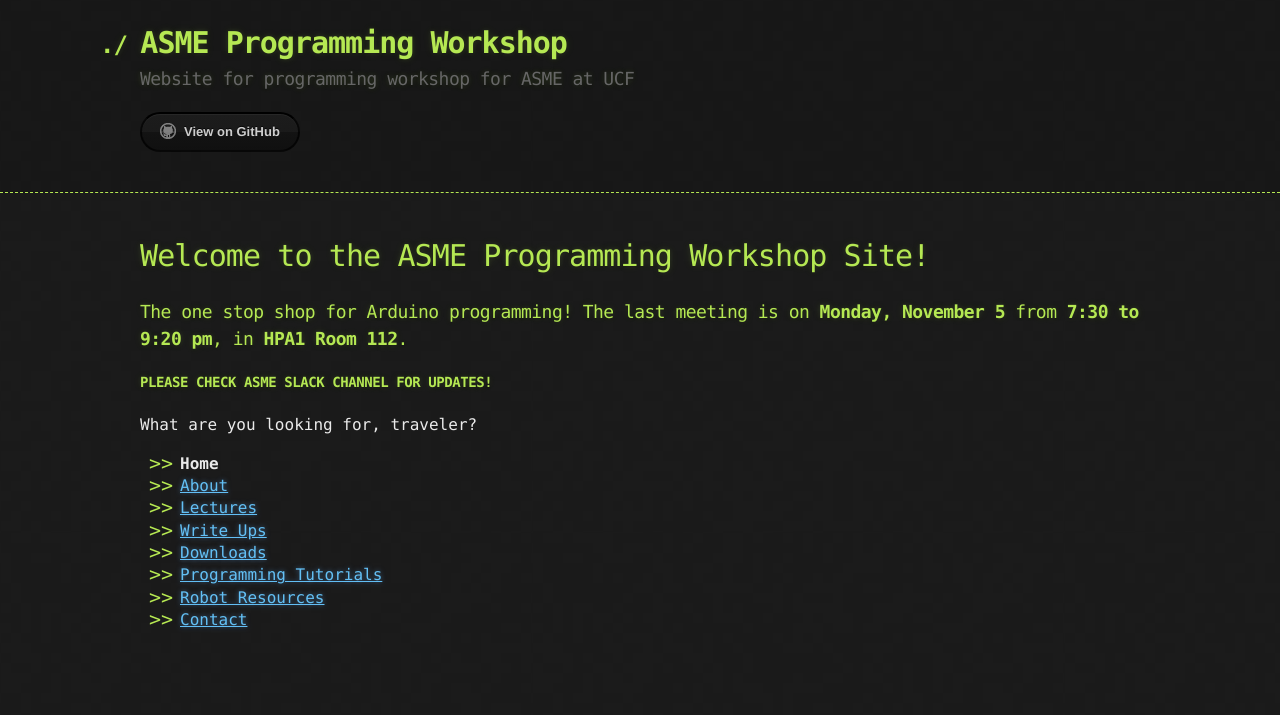
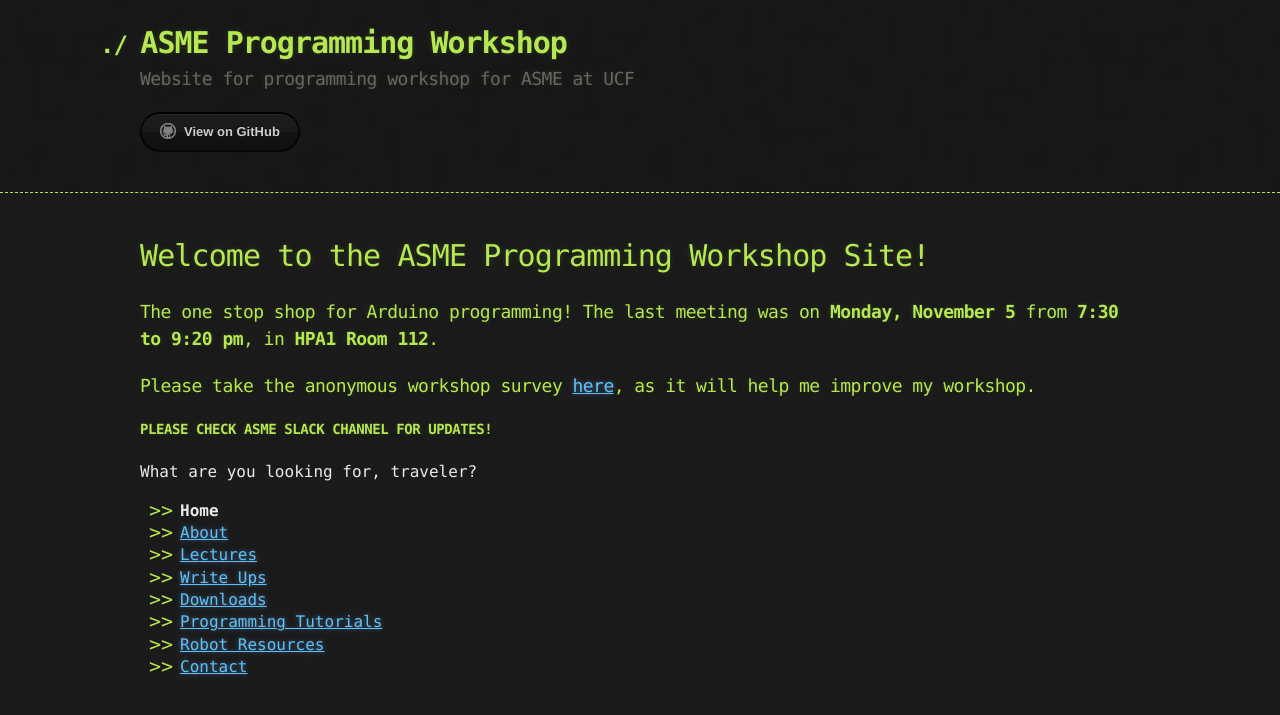
Before and after one commit to brandons209/workshop, a Jekyll site: the page built from index.md, in a window 1280 px wide. Shown: the top 715 px of the page. Built offline with Jekyll 4.4.1, drawn with Linux system fonts in a browser that asks for light colours; our own code applies the rules of GitHub Pages for plain Markdown files.

Commit message:
survey link

```diff
--- a/index.md
+++ b/index.md
@@ -4,7 +4,8 @@
 
 #  Welcome to the ASME Programming Workshop Site!
 
-### The one stop shop for Arduino programming! The last meeting is on **Monday, November 5** from **7:30 to 9:20 pm**, in **HPA1 Room 112**.
+### The one stop shop for Arduino programming! The last meeting was on **Monday, November 5** from **7:30 to 9:20 pm**, in **HPA1 Room 112**.
+### Please take the anonymous workshop survey [here](https://tinyurl.com/y8b7xxbm), as it will help me improve my workshop.
 #### **PLEASE CHECK ASME SLACK CHANNEL FOR UPDATES!**
 What are you looking for, traveler?
 * **Home**
```
